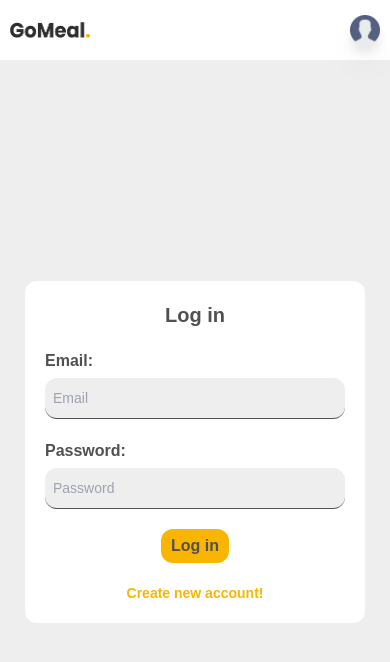
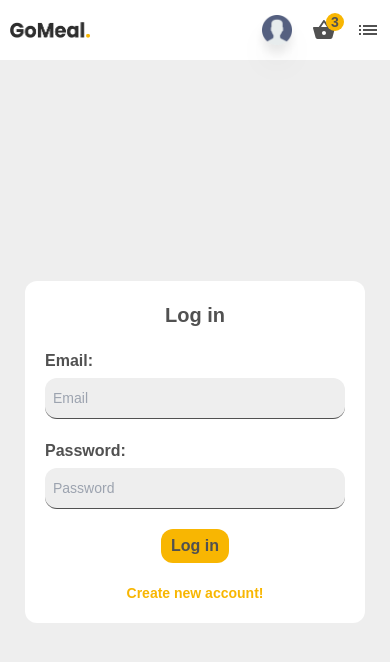
Before and after one commit to mustafa-khaled/Food-Delivery-App, a React (Vite) app: page /login in a window 390 px wide. Shown: the top 662 px of the page. Built offline with nearby package versions, Linux system fonts and the light colour scheme; no server answers.

Commit message:
create mobile view and dropdown menu

```diff
--- /dev/null
+++ b/src/components/header/CartIcon.jsx
@@ -0,0 +1,17 @@
+import { MdShoppingBasket } from "react-icons/md";
+
+function CartIcon() {
+  return (
+    <div className="relative cursor-pointer">
+      <MdShoppingBasket className="text-2xl" />
+      <span
+        className="absolute right-[-8px] top-[-5px] flex h-[18px] w-[18px]
+              items-center justify-center rounded-full bg-yellow text-sm font-bold"
+      >
+        3
+      </span>
+    </div>
+  );
+}
+
+export default CartIcon;
--- a/src/components/header/DesktopView.jsx
+++ b/src/components/header/DesktopView.jsx
@@ -1,10 +1,7 @@
-import { NavLink } from "react-router-dom";
-import { headerLinks } from "../../data/staticData";
-import { MdShoppingBasket } from "react-icons/md";
-import { motion } from "framer-motion";
-
 import Logo from "./Logo";
 import Avatar from "./Avatar";
+import HeaderLinks from "./HeaderLinks";
+import CartIcon from "./CartIcon";
 
 function DesktopView({ setShowConfirmDelete }) {
   return (
@@ -13,32 +10,11 @@ function DesktopView({ setShowConfirmDelete }) {
       <Logo />
 
       {/* Links */}
-      <motion.ul
-        initial={{ opacity: 0, x: 200 }}
-        animate={{ opacity: 1, x: 0 }}
-        exit={{ opacity: 0, x: 200 }}
-        className=" flex items-center gap-[20px]"
-      >
-        {headerLinks.map((l) => {
-          return (
-            <li key={l.id} className="text-base  font-bold hover:text-yellow">
-              <NavLink to={l.to}>{l.title}</NavLink>
-            </li>
-          );
-        })}
-      </motion.ul>
+      <HeaderLinks styles={"flex items-center gap-[20px]"} />
 
       {/* Cart Icon & User Image */}
       <div className="flex items-center gap-[20px]">
-        <div className="relative cursor-pointer">
-          <MdShoppingBasket className="text-2xl" />
-          <span
-            className="absolute right-[-8px] top-[-5px] flex h-[18px] w-[18px]
-              items-center justify-center rounded-full bg-yellow text-sm font-bold"
-          >
-            3
-          </span>
-        </div>
+        <CartIcon />
         {/* User Image  */}
         <Avatar setShowConfirmDelete={setShowConfirmDelete} />
       </div>
--- /dev/null
+++ b/src/components/header/HeaderLinks.jsx
@@ -0,0 +1,24 @@
+import { motion } from "framer-motion";
+import { headerLinks } from "../../data/staticData";
+import { NavLink } from "react-router-dom";
+
+function HeaderLinks({ styles }) {
+  return (
+    <motion.ul
+      initial={{ opacity: 0, x: 200, y: 200 }}
+      animate={{ opacity: 1, x: 0, y: 0 }}
+      exit={{ opacity: 0, x: 200, y: 200 }}
+      className={styles}
+    >
+      {headerLinks.map((l) => {
+        return (
+          <li key={l.id} className="text-base font-bold hover:text-yellow">
+            <NavLink to={l.to}>{l.title}</NavLink>
+          </li>
+        );
+      })}
+    </motion.ul>
+  );
+}
+
+export default HeaderLinks;
--- a/src/components/header/MobileView.jsx
+++ b/src/components/header/MobileView.jsx
@@ -1,11 +1,37 @@
+import { useState } from "react";
+import { MdList } from "react-icons/md";
+
 import Avatar from "./Avatar";
+import HeaderLinks from "./HeaderLinks";
 import Logo from "./Logo";
+import CartIcon from "./CartIcon";
 
 function MobileView({ setShowConfirmDelete }) {
+  const [showLinks, setShowLinks] = useState(false);
+
   return (
-    <div className="flex h-full w-full items-center justify-between md:hidden">
+    <div className="relative flex h-full w-full items-center justify-between md:hidden ">
       <Logo small={true} />
-      <Avatar setShowConfirmDelete={setShowConfirmDelete} />
+      {/* Overlay */}
+      <div
+        onClick={() => setShowLinks(false)}
+        className={`fixed left-0 top-[60px] ${
+          showLinks ? "h-full" : "h-0"
+        } w-full bg-[#00000080]`}
+      ></div>
+      <HeaderLinks
+        styles={`fixed flex items-center gap-[20px] flex-col duration-300 transition-right z-50 ${
+          showLinks ? "left-[5%]" : "left-[-200%]"
+        } top-[70px] bg-white w-[90%] p-[20px]`}
+      />
+      <div className="flex items-center gap-[20px]">
+        <Avatar setShowConfirmDelete={setShowConfirmDelete} />
+        <CartIcon />
+        <MdList
+          className="cursor-pointer text-2xl"
+          onClick={() => setShowLinks((prev) => !prev)}
+        />
+      </div>
     </div>
   );
 }
```
